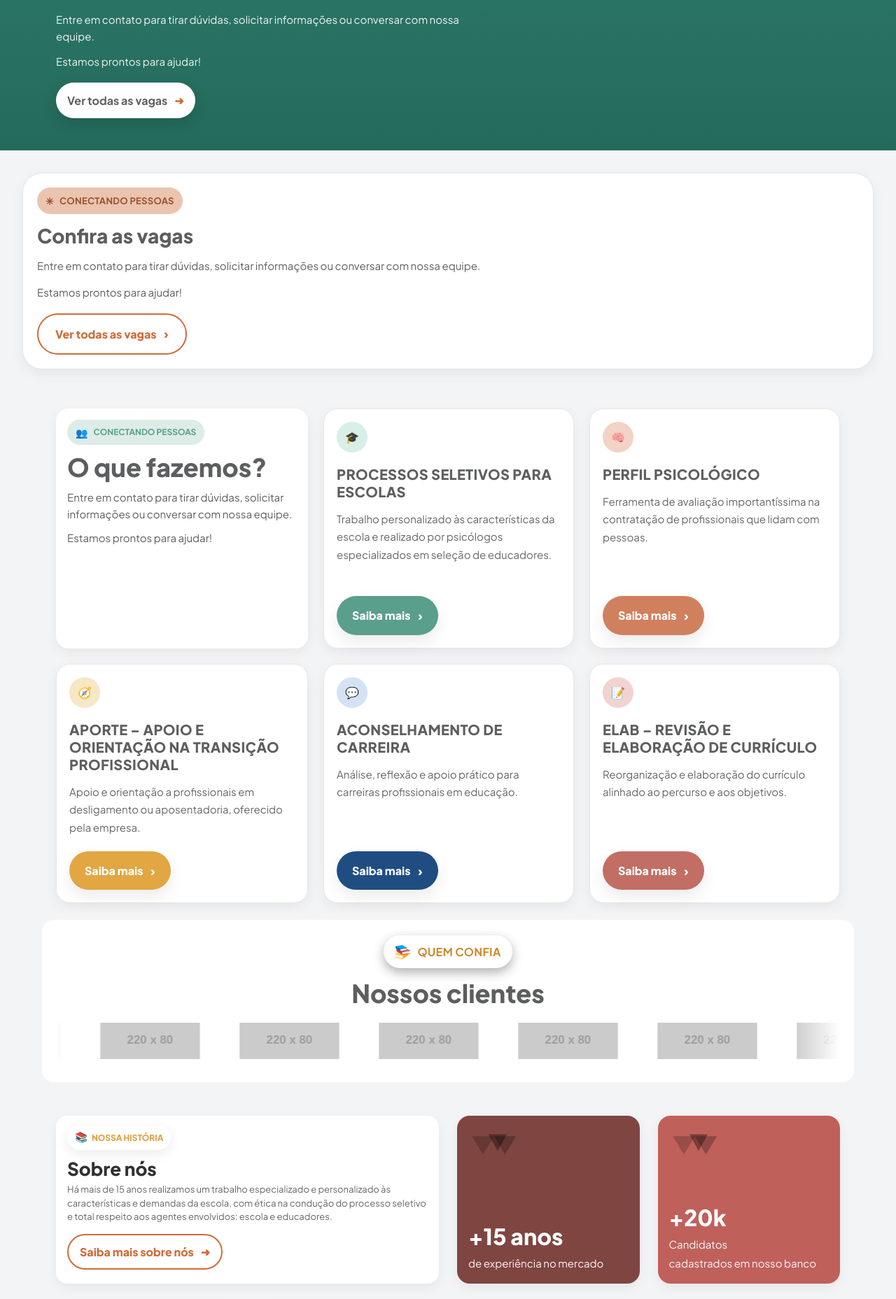
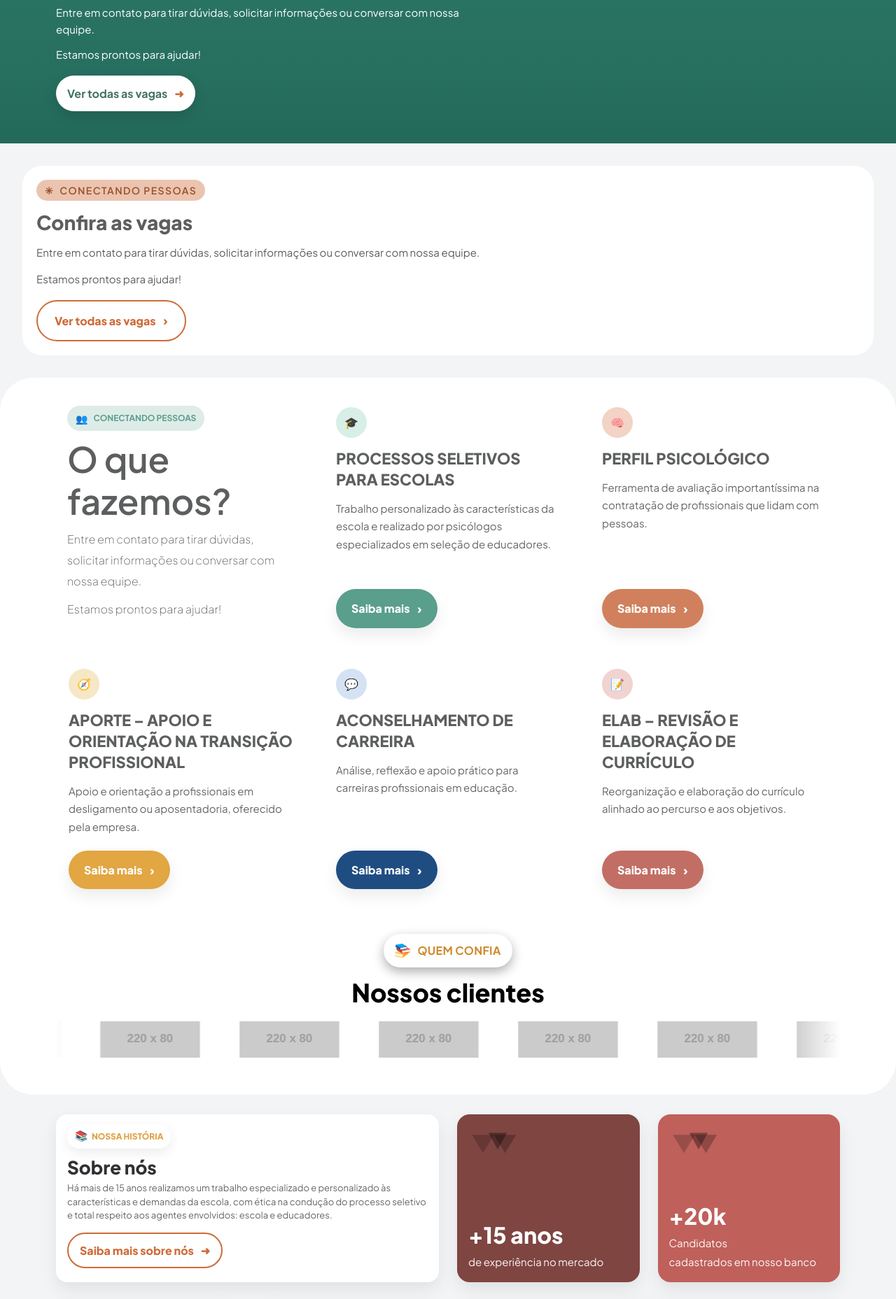
Before and after one commit to gabriella-roman/maieutica, a React (Create React App) app: page / in a window 1280 px wide. Shown: the part 270-2127 px from the top of the page at 70% size. Built offline with nearby package versions, Linux system fonts and the light colour scheme.

Commit message:
Atualizando styles das páginas

```diff
--- a/src/components/BannerHome/BannerHome.module.css
+++ b/src/components/BannerHome/BannerHome.module.css
@@ -1,14 +1,3 @@
-:root {
-  --container-max: 1120px;
-  --green: #2e7b6a;
-  --greenDark: #246a5b;
-  --textOn: #ffffff;
-  --mutedOn: rgba(255, 255, 255, .92);
-  --accent: #d88348;
-  --photoPh: #e6e7e8;
-  --brandDark: #5C5E5F;
-}
-
 * {
   box-sizing: border-box;
   font-family: 'Plus Jakarta Sans', sans-serif;
@@ -43,7 +32,7 @@
   gap: 8px;
   padding: 6px 10px;
   border-radius: 999px;
-  background: rgba(255, 255, 255, .1);
+  background-color: var(--color-maieutica-verde-light);
   border: 1px solid rgba(255, 255, 255, .2);
   font-size: 14px;
   width: max-content;
@@ -78,7 +67,7 @@
   align-items: center;
   gap: 10px;
   background: #fff;
-  color: var(--brandDark);
+  color: var(--color-maieutica-verde-dark);
   border-radius: 999px;
   padding: 12px 16px;
   font-weight: 700;
@@ -88,7 +77,7 @@
 
 .ctaIcon {
   font-size: 16px;
-  color: var(--accent);
+  color: var(--color-maieutica-laranja);
 }
 
 .photoArea {
@@ -147,4 +136,12 @@
     border-radius: 24px;
     box-shadow: 0 10px 28px rgba(0, 0, 0, .1);
   }
+
+  .badge span {
+    color: var(--color-maieutica-verde);
+    font-weight: var(--text-h1UP-weight);
+    font-size: var(--text-h1UP-size);
+    line-height: var(--text-h1UP-line-height);
+    letter-spacing: var(--text-h1UP-letter-spacing);
+  }
 }
--- a/src/components/BannerHome/BannerHome.tsx
+++ b/src/components/BannerHome/BannerHome.tsx
@@ -8,8 +8,8 @@ export function BannerHome() {
       <div className={styles.container}>
         <div className={styles.left}>
           <div className={styles.badge}>
-            <span className={styles.badgeIcon} aria-hidden="true" style={{ color: "#CE6C39" }}>✳</span>
-            <span>Conectando pessoas</span>
+            <span className={styles.badgeIcon} aria-hidden="true">✳</span>
+            <span>CONECTANDO PESSOAS</span>
           </div>
 
           <h1 className={styles.title}>
--- a/src/components/Header/Header.tsx
+++ b/src/components/Header/Header.tsx
@@ -47,7 +47,7 @@ export function Header() {
   const navItems = [
     { label: "Home", path: "/" },
     { label: "Sobre Nós", path: "/about-us" },
-    { label: "Nossos serviços", path: "/our-services" },
+    { label: "Nossos Serviços", path: "/our-services" },
     { label: "Fale Conosco", path: "/contact-us" },
   ];
 
--- a/src/components/ServiceCard/ServiceCard.module.css
+++ b/src/components/ServiceCard/ServiceCard.module.css
@@ -1,13 +1,4 @@
 .card {
-  --svc-card-bg: var(--card-bg, #fff);
-  --svc-stroke: var(--stroke, #E6E7EB);
-  --svc-shadow: var(--shadow, 0 6px 18px rgba(0, 0, 0, .06));
-  --svc-radius: var(--radius, 18px);
-  --svc-accent: var(--svc-accent, var(--accent, #5A9E8C));
-  --svc-icon-bg: var(--svc-icon-bg, var(--icon-bg, #D7EFE7));
-  --svc-icon-fg: var(--svc-icon-fg, var(--icon-fg, #2E7B6A));
-  --svc-card-h: var(--svc-card-h, var(--service-card-min-h, 278px));
-
   background: var(--svc-card-bg);
   border: 1px solid var(--svc-stroke);
   border-radius: var(--svc-radius);
@@ -15,12 +6,10 @@
   padding: 16px;
   min-height: var(--svc-card-h);
   height: 100%;
-
   display: grid;
   grid-template-rows: auto auto 1fr auto;
   gap: 12px;
   align-content: start;
-
   color: var(--svc-text, #5C5E5F);
 }
 
@@ -33,7 +22,10 @@
   align-items: center;
   justify-content: center;
 }
-.icon { color: var(--svc-icon-fg); line-height: 0; }
+
+.icon {
+  color: var(--svc-icon-fg);
+}
 
 .title {
   margin: 4px 0 0;
@@ -42,14 +34,14 @@
   line-height: 1.25;
   letter-spacing: .02em;
   text-transform: uppercase;
-  color: var(--svc-text, #5C5E5F);
+  color: var(--color-gray-400);
 }
 
 .description {
   margin: 0;
   font-size: 14px;
   line-height: 1.7;
-  color: var(--svc-text, #5C5E5F);
+  color: var(--color-gray-400);
   opacity: .95;
 }
 
@@ -64,17 +56,45 @@
   text-decoration: none;
   font-weight: 800;
   width: max-content;
-  box-shadow: 0 10px 22px rgba(0,0,0,.08);
+  box-shadow: 0 10px 22px rgba(0, 0, 0, .08);
   margin-top: 8px;
 }
-.ctaBtn { cursor: pointer; border: 0; }
-.arrow { font-size: 18px; line-height: 1; }
+
+.ctaBtn {
+  cursor: pointer;
+  border: 0;
+}
+
+.arrow {
+  font-size: 18px;
+  line-height: 1;
+}
 
 @media (min-width: 992px) {
-  .card { padding: 18px; gap: 14px; border-radius: 20px; }
-  .title { font-size: 20px; }
-  .description { font-size: 15px; }
-  .cta { padding: 14px 22px; }
+  .card {
+    padding: 18px;
+    gap: 14px;
+    border-radius: 20px;
+  }
 
-  .card { --svc-card-h: 300px; }
+  .title {
+    color: var(--color-gray-400);
+    font-weight: var(--text-heading-h3-weight);
+    font-size: var(--text-heading-h3-size);
+    line-height: var(--text-heading-h3-line-height);
+    letter-spacing: var(--text-heading-h3-letter-spacing);
+    margin: 0;
+  }
+
+  .description {
+    font-size: 15px;
+  }
+
+  .cta {
+    padding: 14px 22px;
+  }
+
+  .card {
+    --svc-card-h: 300px;
+  }
 }
--- a/src/components/StatsSection/StatsSection.tsx
+++ b/src/components/StatsSection/StatsSection.tsx
@@ -1,16 +1,16 @@
-import React, { useEffect, useMemo, useRef, useState } from "react";
-import styles from "./StatsSection.module.css";
+import React, { useEffect, useMemo, useRef, useState } from "react"
+import styles from "./StatsSection.module.css"
 
 type StatItem = {
-  value: string;
-  captionTop?: string;
-  captionBottom?: string;
-  variant?: "dark" | "light";
-};
+  value: string
+  captionTop?: string
+  captionBottom?: string
+  variant?: "dark" | "light"
+}
 
 type Props = {
-  items?: StatItem[];
-};
+  items?: StatItem[]
+}
 
 function BrandMark({ className = "" }: { className?: string }) {
   return (
@@ -19,7 +19,85 @@ function BrandMark({ className = "" }: { className?: string }) {
       <path d="M40 30 28 10h24L40 30Z" fill="currentColor" opacity="0.28" />
       <path d="M32 26 22 8h20L32 26Z" fill="currentColor" opacity="0.40" />
     </svg>
-  );
+  )
+}
+
+// ✅ Hook para animar números
+function useCountUp(target: number, duration = 2000, start = false) {
+  const [count, setCount] = useState(0)
+
+  useEffect(() => {
+    if (!start) return // só anima quando "start" for true
+    let startTime: number | null = null
+
+    const step = (timestamp: number) => {
+      if (!startTime) startTime = timestamp
+      const progress = Math.min((timestamp - startTime) / duration, 1)
+      setCount(Math.floor(progress * target))
+
+      if (progress < 1) requestAnimationFrame(step)
+    }
+
+    requestAnimationFrame(step)
+  }, [target, duration, start])
+
+  return count
+}
+
+// ✅ Função para separar número do texto (ex: "+20k" → {prefix:"+", num:20, suffix:"k"})
+function parseValue(str: string) {
+  const match = str.match(/([^\d]*)(\d+)([^\d]*)/)
+  if (!match) return { prefix: "", num: 0, suffix: str }
+  return { prefix: match[1], num: parseInt(match[2]), suffix: match[3] }
+}
+
+// ✅ Componente de cada card com IntersectionObserver
+function StatCard({ item, className }: { item: StatItem; className?: string }) {
+  const { prefix, num, suffix } = parseValue(item.value)
+  const [visible, setVisible] = useState(false)
+  const ref = useRef<HTMLDivElement>(null)
+
+  const animated = useCountUp(num, 2000, visible)
+
+  useEffect(() => {
+    const observer = new IntersectionObserver(
+      (entries) => {
+        if (entries[0].isIntersecting) {
+          setVisible(true)
+          observer.disconnect() // dispara só uma vez
+        }
+      },
+      { threshold: 0.3 } // 30% visível já dispara
+    )
+
+    if (ref.current) observer.observe(ref.current)
+
+    return () => {
+      if (ref.current) observer.unobserve(ref.current)
+    }
+  }, [])
+
+  return (
+    <article
+      ref={ref}
+      className={`${styles.card} ${item.variant === "dark" ? styles.dark : styles.light} ${className || ""}`}
+    >
+      <BrandMark className={styles.brandMark} />
+      <div className={styles.bottom}>
+        <div className={styles.value}>
+          {prefix}
+          {visible ? animated : 0}
+          {suffix}
+        </div>
+        {(item.captionTop || item.captionBottom) && (
+          <div className={styles.captions}>
+            {item.captionTop ? <p>{item.captionTop}</p> : null}
+            {item.captionBottom ? <p>{item.captionBottom}</p> : null}
+          </div>
+        )}
+      </div>
+    </article>
+  )
 }
 
 export function StatsSection({ items }: Props) {
@@ -42,79 +120,47 @@ export function StatsSection({ items }: Props) {
         },
       ],
     [items]
-  );
-  const trackRef = useRef<HTMLDivElement>(null);
-  const [index, setIndex] = useState(0);
+  )
 
-  const canPrev = index > 0;
-  const canNext = index < data.length - 1;
+  const trackRef = useRef<HTMLDivElement>(null)
+  const [index, setIndex] = useState(0)
+
+  const canPrev = index > 0
+  const canNext = index < data.length - 1
 
   const scrollToIndex = (i: number) => {
-    const track = trackRef.current;
-    if (!track) return;
+    const track = trackRef.current
+    if (!track) return
 
-    const clamped = Math.max(0, Math.min(i, data.length - 1));
-    setIndex(clamped);
+    const clamped = Math.max(0, Math.min(i, data.length - 1))
+    setIndex(clamped)
 
-    const firstCard = track.querySelector<HTMLElement>(`.${styles.card}`);
-    if (!firstCard) return;
+    const firstCard = track.querySelector<HTMLElement>(`.${styles.card}`)
+    if (!firstCard) return
 
-    const gap = parseFloat(getComputedStyle(track).getPropertyValue("--gap") || "18");
-    const w = firstCard.getBoundingClientRect().width;
-    const x = clamped * (w + gap);
-    track.scrollTo({ left: x, behavior: "smooth" });
-  };
+    const gap = parseFloat(getComputedStyle(track).getPropertyValue("--gap") || "18")
+    const w = firstCard.getBoundingClientRect().width
+    const x = clamped * (w + gap)
+    track.scrollTo({ left: x, behavior: "smooth" })
+  }
 
   useEffect(() => {
-    const onResize = () => scrollToIndex(index);
-    window.addEventListener("resize", onResize);
-    return () => window.removeEventListener("resize", onResize);
-  }, [index]);
+    const onResize = () => scrollToIndex(index)
+    window.addEventListener("resize", onResize)
+    return () => window.removeEventListener("resize", onResize)
+  }, [index])
 
-  const desktopAreas = [styles.areaK1, styles.areaK2, styles.areaK3, styles.areaK4];
+  const desktopAreas = [styles.areaK1, styles.areaK2, styles.areaK3, styles.areaK4]
 
   return (
     <section className={styles.section} aria-label="Sobre nós e nossos números">
-      <div className={styles.aboutWrap}>
-        <div className={styles.aboutBadge}>
-          <span className={styles.aboutBadgeIcon} aria-hidden>📚</span>
-          <span>NOSSA HISTÓRIA</span>
-        </div>
-
-        <h2 className={styles.aboutTitle}>Sobre nós</h2>
-
-        <p className={styles.aboutText}>
-          Há mais de 15 anos realizamos um trabalho especializado e personalizado às
-          características e demandas da escola, com ética na condução do processo
-          seletivo e total respeito aos agentes envolvidos: escola e educadores.
-        </p>
-
-        <a href="/about-us" className={styles.aboutCta}>
-          Saiba mais sobre nós <span aria-hidden>➜</span>
-        </a>
-      </div>
-
+      {/* MOBILE */}
       <div className={styles.track} ref={trackRef}>
         {data.map((s, i) => (
-          <article
-            key={`m-${s.value}-${i}`}
-            className={`${styles.card} ${s.variant === "dark" ? styles.dark : styles.light}`}
-          >
-            <BrandMark className={styles.brandMark} />
-            <div className={styles.bottom}>
-              <div className={styles.value}>{s.value}</div>
-              {(s.captionTop || s.captionBottom) && (
-                <div className={styles.captions}>
-                  {s.captionTop ? <p>{s.captionTop}</p> : null}
-                  {s.captionBottom ? <p>{s.captionBottom}</p> : null}
-                </div>
-              )}
-            </div>
-          </article>
+          <StatCard key={`m-${s.value}-${i}`} item={s} />
         ))}
       </div>
 
-      {/* MOBILE: botões */}
       <div className={styles.pager} aria-hidden="true">
         <button
           className={`${styles.navBtn} ${styles.prev}`}
@@ -134,10 +180,7 @@ export function StatsSection({ items }: Props) {
         </button>
       </div>
 
-      {/* DESKTOP: grade 4 colunas
-          about (2 linhas) | k1 | k2 | imagem (2 linhas)
-          about (2 linhas) | k3 | k4 | imagem (2 linhas)
-      */}
+      {/* DESKTOP */}
       <div className={styles.desktopGrid}>
         <div className={`${styles.aboutGrid} ${styles.areaAbout}`}>
           <div className={styles.aboutBadge}>
@@ -156,21 +199,11 @@ export function StatsSection({ items }: Props) {
         </div>
 
         {data.map((s, i) => (
-          <article
+          <StatCard
             key={`d-${s.value}-${i}`}
-            className={`${styles.card} ${s.variant === "dark" ? styles.dark : styles.light} ${desktopAreas[i]}`}
-          >
-            <BrandMark className={styles.brandMark} />
-            <div className={styles.bottom}>
-              <div className={styles.value}>{s.value}</div>
-              {(s.captionTop || s.captionBottom) && (
-                <div className={styles.captions}>
-                  {s.captionTop ? <p>{s.captionTop}</p> : null}
-                  {s.captionBottom ? <p>{s.captionBottom}</p> : null}
-                </div>
-              )}
-            </div>
-          </article>
+            item={s}
+            className={desktopAreas[i]}
+          />
         ))}
 
         <div
@@ -180,7 +213,7 @@ export function StatsSection({ items }: Props) {
         />
       </div>
     </section>
-  );
+  )
 }
 
-export default StatsSection;
+export default StatsSection
--- a/src/components/WhatWeDo/WhatWeDo.module.css
+++ b/src/components/WhatWeDo/WhatWeDo.module.css
@@ -1,83 +1,104 @@
-:root{
-  --card-bg:#fff;
-  --stroke:#e6e7eb;
-  --shadow:0 6px 18px rgba(0,0,0,0.9);
-  --radius-lg:24px;
-  --text:#5C5E5F;
-  --accent:#CE6C39;
-  --badge-bg:#D7EFE7;
-  --badge-fg:#2E7B6A;
+.card {
+  background: var(--card-bg);
+  border: 1px solid var(--stroke);
+  border-radius: var(--radius-lg);
+  box-shadow: var(--shadow);
+  padding: 16px;
+  display: grid;
+  gap: 12px;
+  color: var(--text);
 }
 
-.card{
-  background:var(--card-bg);
-  border:1px solid var(--stroke);
-  border-radius:var(--radius-lg);
-  box-shadow:var(--shadow);
-  padding:16px;
-  display:grid;
-  gap:12px;
-  color:var(--text);
+.badge {
+  display: inline-flex;
+  align-items: center;
+  gap: 8px;
+  padding: 8px 12px;
+  background: var(--badge-bg);
+  color: var(--badge-fg);
+  border-radius: 999px;
+  font-weight: 700;
+  font-size: 12px;
+  letter-spacing: .02em;
+  width: max-content;
 }
 
-.badge{
-  display:inline-flex;
-  align-items:center;
-  gap:8px;
-  padding:8px 12px;
-  background:var(--badge-bg);
-  color:var(--badge-fg);
-  border-radius:999px;
-  font-weight:700;
-  font-size:12px;
-  letter-spacing:.02em;
-  width:max-content;
-}
-.badgeIcon{ font-size:14px; line-height:1; }
-
-.title{
-  margin:0;
-  font-weight:800;
-  font-size:26px;
-  line-height:1.2;
-  color:var(--text);
+.badgeIcon {
+  font-size: 14px;
+  line-height: 1;
 }
 
-.text{
-  margin:0;
-  font-size:14px;
-  line-height:1.6;
-  color:var(--text);
+.title {
+  margin: 0;
+  font-weight: 800;
+  font-size: 26px;
+  line-height: 1.2;
+  color: var(--text);
+}
+
+.text {
+  margin: 0;
+  font-size: 14px;
+  line-height: 1.6;
+  color: var(--text);
 }
 
 /* botão outline usando a cor de accent */
-.ctaOutline{
-  margin-top:4px;
-  display:inline-flex;
-  align-items:center;
-  gap:10px;
-  padding:12px 20px;
-  border-radius:999px;
-  border:2px solid var(--accent);
-  color:var(--accent);
-  background:#fff;
-  font-weight:800;
-  text-decoration:none;
-  width:max-content;
+.ctaOutline {
+  margin-top: 4px;
+  display: inline-flex;
+  align-items: center;
+  gap: 10px;
+  padding: 12px 20px;
+  border-radius: 999px;
+  border: 2px solid var(--accent);
+  color: var(--accent);
+  background: #fff;
+  font-weight: 800;
+  text-decoration: none;
+  width: max-content;
 }
-.ctaButton{
-  border:2px solid var(--accent);
-  background:#fff;
-  color:var(--accent);
-  cursor:pointer;
+
+.ctaButton {
+  border: 2px solid var(--accent);
+  background: #fff;
+  color: var(--accent);
+  cursor: pointer;
 }
-.arrow{ font-size:18px; line-height:1; }
+
+.arrow {
+  font-size: 18px;
+  line-height: 1;
+}
 
 /* desktop */
-@media (min-width: 992px){
-  .card{ padding:20px; gap:14px; border-radius:28px; }
-  .badge{ font-size:13px; }
-  .title{ font-size:28px; }
-  .text{ font-size:15px; }
-  .ctaOutline{ padding:14px 24px; }
+@media (min-width: 992px) {
+  .card {
+    padding: 20px;
+    gap: 14px;
+    border-radius: 28px;
+  }
+
+  .badge {
+    font-size: 13px;
+  }
+
+  .title {
+    font-size: 28px;
+  }
+
+  .text {
+    font-size: 15px;
+  }
+
+  .ctaOutline {
+    padding: 14px 24px;
+  }
+
+  .badge span {
+    font-weight: var(--text-h1UP-weight);
+    font-size: var(--text-h1UP-size);
+    line-height: var(--text-h1UP-line-height);
+    letter-spacing: var(--text-h1UP-letter-spacing);
+  }
 }
--- a/src/components/WhatWeDoSection/WhatWeDoSection.module.css
+++ b/src/components/WhatWeDoSection/WhatWeDoSection.module.css
@@ -1,21 +1,6 @@
-:root {
-  --container-max: 1120px;
-  --bg: #f3f4f6;
-  --text: #5C5E5F;
-  --badge-bg: #D7EFE7;
-  --badge-fg: #2E7B6A;
-  --gap: 18px;
-  --nav-left: #A8CFC4;
-  --nav-right: #2E7B6A;
-
-  --radius-lg: 16px;
-  --shadow: 0 6px 18px rgba(0, 0, 0, .06);
-}
-
 .section {
   width: 100%;
   padding: 16px;
-  background: var(--bg);
   color: var(--text);
 }
 
@@ -48,13 +33,14 @@
   font-weight: 800;
   font-size: 28px;
   line-height: 1.2;
-  color: var(--text);
+  color: var(--color-gray-400);
 }
 
 .text {
   margin: 0;
   font-size: 14px;
   line-height: 1.6;
+  color: var(--color-gray-400);
 }
 
 .mobileBlock {
@@ -190,11 +176,17 @@
   }
 
   .title {
-    font-size: 36px;
+    font-size: var(--text-heading-h1-size);
+    line-height: var(--text-heading-h1-line-height);
+    font-weight: var(--text-heading-h1-weight);
+    letter-spacing: var(--text-heading-h1-letter-spacing);
   }
 
   .text {
-    font-size: 15px;
+    font-size: var(--text-body-m-size);
+    line-height: var(--text-body-m-line-height);
+    font-weight: var(--text-body-m-weight);
+    letter-spacing: var(--text-body-m-letter-spacing);
   }
 
   .slot0 {
--- a/src/pages/Home/Home.tsx
+++ b/src/pages/Home/Home.tsx
@@ -1,17 +1,17 @@
-import styles from "./Home.module.css";
+import styles from "./Home.module.css"
 
-import { Header } from "../../components/Header/Header";
-import { BannerHome } from "../../components/BannerHome/BannerHome";
-import { WhatWeDo } from "../../components/WhatWeDo/WhatWeDo";
-import { Carroussel } from "../../components/Carroussel/Carroussel";
-import { ServiceItem, WhatWeDoSection } from "../../components/WhatWeDoSection/WhatWeDoSection";
-import stackBooks from "../../assets/icons/stack-of-books 1.svg";
-import StatsSection from "../../components/StatsSection/StatsSection";
-import Testimonials from "../../components/Testimonials/Testimonials";
-import { ContactInfo } from "../../components/ContactInfo/ContactInfo";
-import { ContactSection } from "../../components/ContactSection/ContactSection";
-import { Footer } from "../../components/Footer/Footer";
-import ImagemFeedback from '../../assets/images/Mask group.svg';
+import { Header } from "../../components/Header/Header"
+import { BannerHome } from "../../components/BannerHome/BannerHome"
+import { WhatWeDo } from "../../components/WhatWeDo/WhatWeDo"
+import { Carroussel } from "../../components/Carroussel/Carroussel"
+import { ServiceItem, WhatWeDoSection } from "../../components/WhatWeDoSection/WhatWeDoSection"
+import stackBooks from "../../assets/icons/stack-of-books 1.svg"
+import StatsSection from "../../components/StatsSection/StatsSection"
+import Testimonials from "../../components/Testimonials/Testimonials"
+import { ContactInfo } from "../../components/ContactInfo/ContactInfo"
+import { ContactSection } from "../../components/ContactSection/ContactSection"
+import { Footer } from "../../components/Footer/Footer"
+import ImagemFeedback from '../../assets/images/Mask group.svg'
 
 export default function Home() {
   const services: ServiceItem[] = [
@@ -55,7 +55,7 @@ export default function Home() {
       icon: <span>📝</span>,
       colors: { accent: "#C26E64", iconBg: "#F1D3D0", iconFg: "#A5574F" },
     },
-  ];
+  ]
 
   const logos = [
     { src: "https://placehold.co/220x80/transparent/666?text=XP", alt: "Logo 1" },
@@ -64,7 +64,7 @@ export default function Home() {
     { src: "https://placehold.co/220x80/transparent/666?text=BBAS", alt: "Logo 4" },
     { src: "https://placehold.co/220x80/transparent/666?text=Petrobas", alt: "Logo 5" },
     { src: "https://placehold.co/220x80/transparent/666?text=Coca Cola", alt: "Logo 6" },
-  ];
+  ]
 
   const feedbacks = [
     {
@@ -88,7 +88,7 @@ export default function Home() {
       role: "Professor de Matemática",
       avatar: "https://i.pravatar.cc/112?img=8",
     },
-  ];
+  ]
 
   return (
     <div className={styles.page}>
@@ -96,7 +96,6 @@ export default function Home() {
       <BannerHome />
 
       <section className={styles.section}>
-        <div className={styles.narrow}>
         <WhatWeDo
           badgeText="CONECTANDO PESSOAS"
           badgeIcon="✳"
@@ -112,14 +111,13 @@ export default function Home() {
             badgeFg: "#9B512B",
           }}
         />
-        </div>
       </section>
 
+      <div className={styles.sectionWWDS}>
         <WhatWeDoSection items={services} />
+        <Carroussel badgeIconSrc={stackBooks} items={logos} />
+      </div>
 
-      <section className={styles.sectionCarroussel}>
-        <Carroussel badgeIconSrc={stackBooks} items={logos} />
-      </section>
 
       <StatsSection />
 
@@ -141,7 +139,7 @@ export default function Home() {
         </div>
 
         <div className={styles.feedbackRow}>
-          <img src={ImagemFeedback} className={styles.feedbackMedia} role="img" aria-label="Foto ilustrativa" />
+          <img alt='' src={ImagemFeedback} className={styles.feedbackMedia} role="img" aria-label="Foto ilustrativa" />
           <div className={styles.feedbackCard}>
             <Testimonials items={feedbacks} title="" />
           </div>
@@ -153,9 +151,7 @@ export default function Home() {
         <ContactSection onSubmit={(data) => console.log("Contato:", data)} />
       </section>
 
-      <section className={styles.section} aria-hidden="true">
       <Footer />
-      </section>
     </div>
-  );
+  )
 }
```
Also changed, not shown: src/components/Footer/Footer.tsx (+1 -6 lines). Lines whose indentation alone changed are shown as unchanged.
